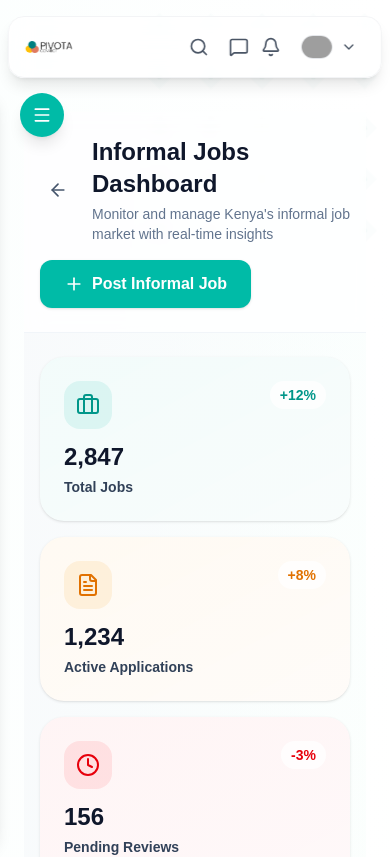
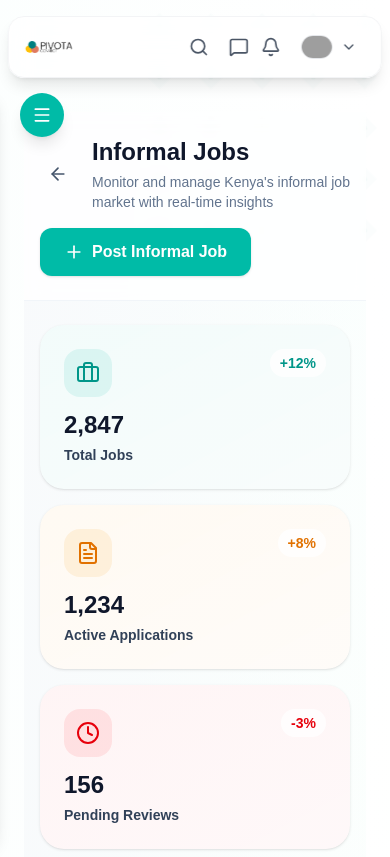
Before and after one commit to ALLAN-star-glitch/pivota-frontend-turbo-repo, a Next.js app in the folder apps/dashboard/: page /all-informal-jobs in a window 390 px wide. Shown: the top 857 px of the page. Built offline with nearby package versions, Linux system fonts and the light colour scheme; grey boxes are pictures that could not be loaded.

Commit message:
made all informal jobs screen more responsive

```diff
--- a/apps/dashboard/src/components/jobs-module/informal-jobs/All_InformalJobsClient.tsx
+++ b/apps/dashboard/src/components/jobs-module/informal-jobs/All_InformalJobsClient.tsx
@@ -103,7 +103,7 @@ export default function AllInformalJobsClient() {
           transition={{
             duration: 0.5,
           }}
-          className="bg-white/80 backdrop-blur-sm border-b border-slate-100 sticky top-0 z-40"
+          className="bg-white/80 backdrop-blur-sm border-b border-slate-100"
         >
           <div className="max-w-[1600px] mx-auto px-4 sm:px-6 lg:px-8 py-6">
             <div className="flex items-center justify-between gap-4 flex-wrap">
@@ -116,8 +116,8 @@ export default function AllInformalJobsClient() {
                   <ArrowLeft className="w-5 h-5" />
                 </button>
                 <div>
-                  <h1 className="text-2xl sm:text-3xl font-bold text-slate-900">
-                    Informal Jobs Dashboard
+                  <h1 className=" text-2xl sm:text-2xl font-bold text-slate-900">
+                    Informal Jobs
                   </h1>
                   <p className="text-sm text-slate-500 mt-1">
                     Monitor and manage Kenya&apos;s informal job market with
```
